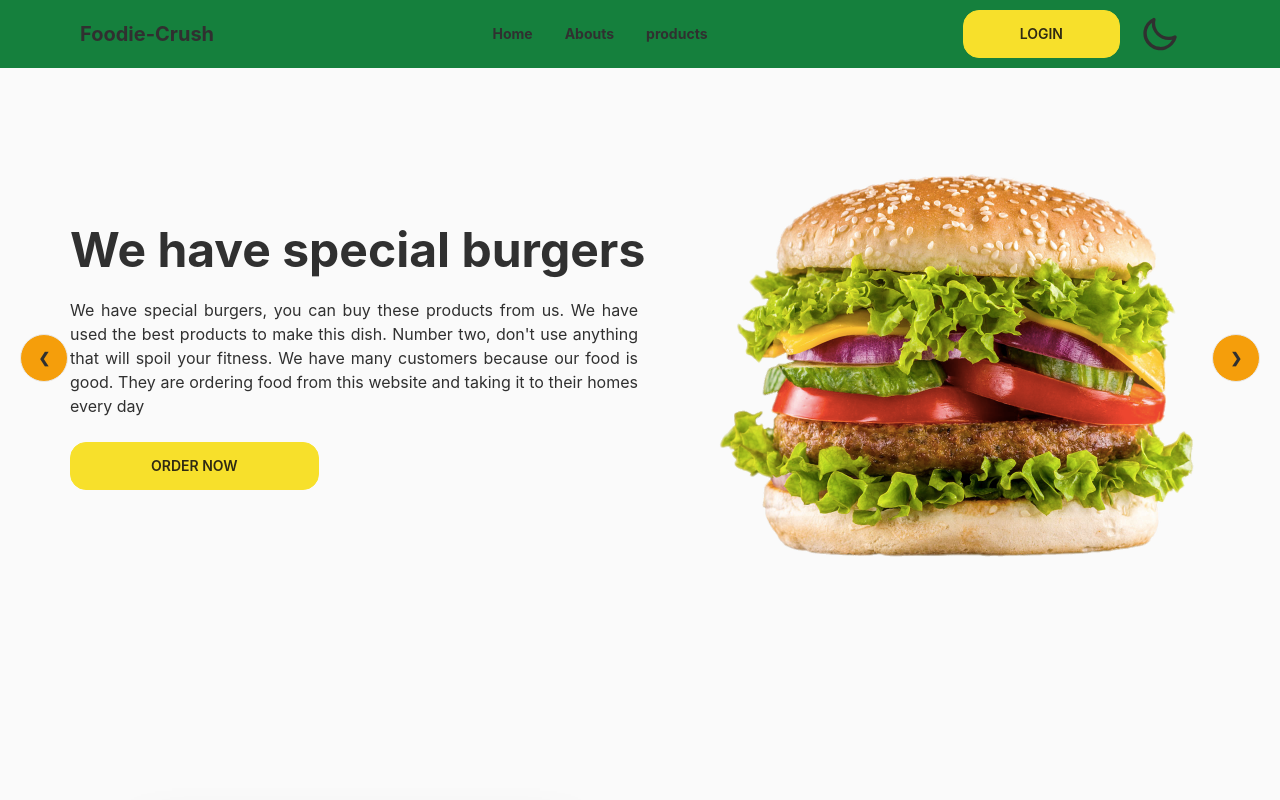
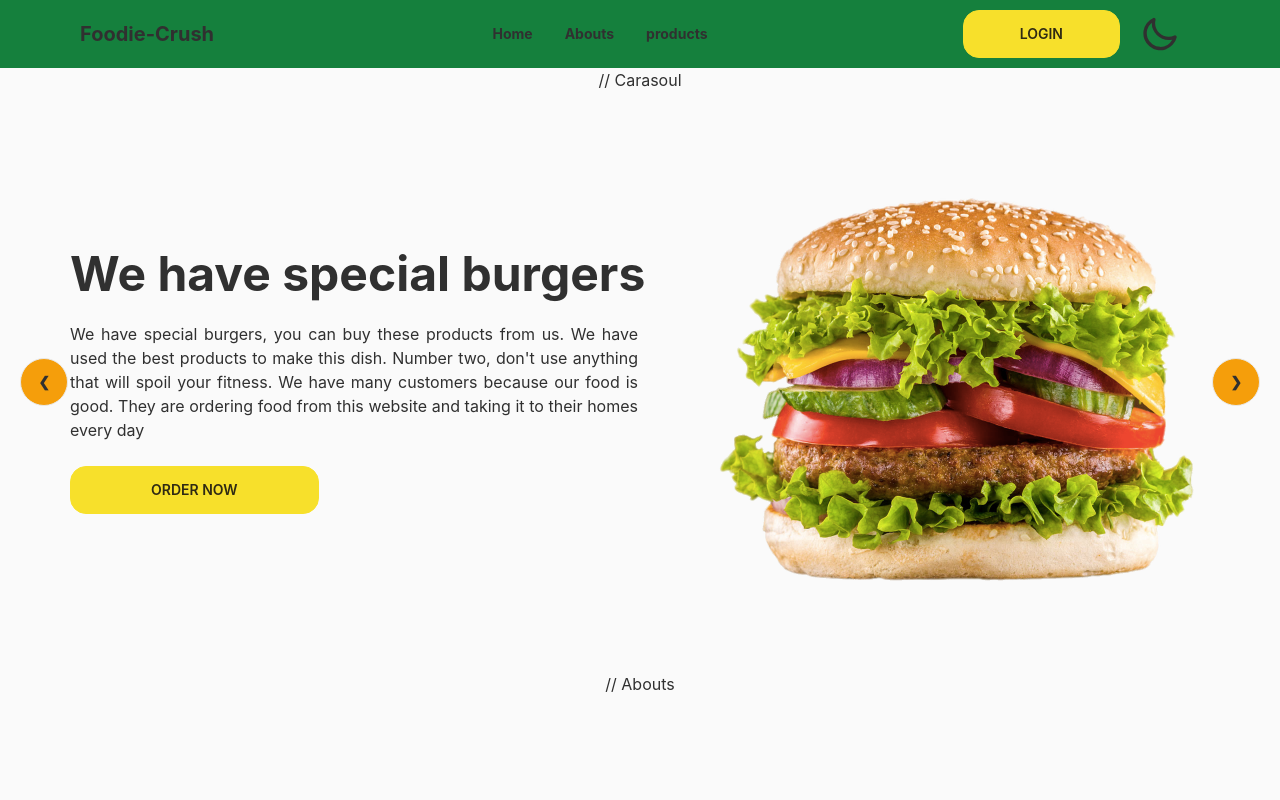
Before and after one commit to BD-Arfat/food-product-client, a React (Create React App) app: page / in a window 1280 px wide. Shown: the top 800 px of the page. Built offline with nearby package versions, Linux system fonts and the light colour scheme; no server answers.

Commit message:
Update Home.js

```diff
--- a/src/Components/pages/Home/Home/Home.js
+++ b/src/Components/pages/Home/Home/Home.js
@@ -10,12 +10,19 @@ import Features from '../Features/Features';
 const Home = () => {
     return (
         <div>
+        // Carasoul
             <Carasoul/>
+        // Abouts
             <Abouts/>
+        // Products
             <Products/>
+        // Service
             <Service/>
+        // HOmeDrinkProducts
             <HomeDrinkProducts/>
+        // Teams
             <Teams/>
+        // Features
             <Features/>
         </div>
     );
```
